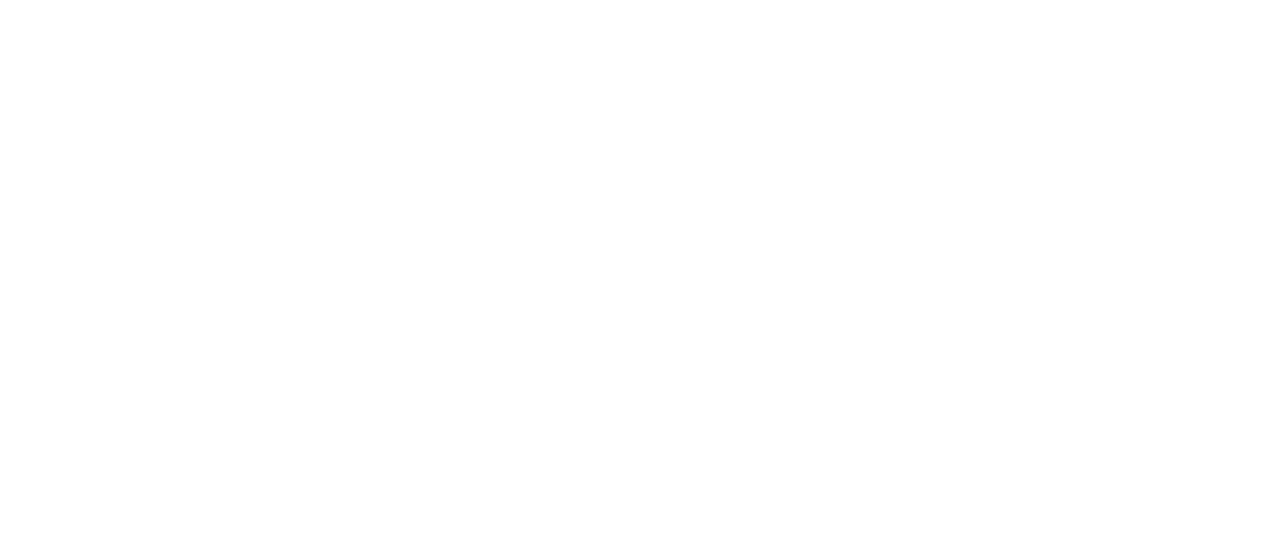
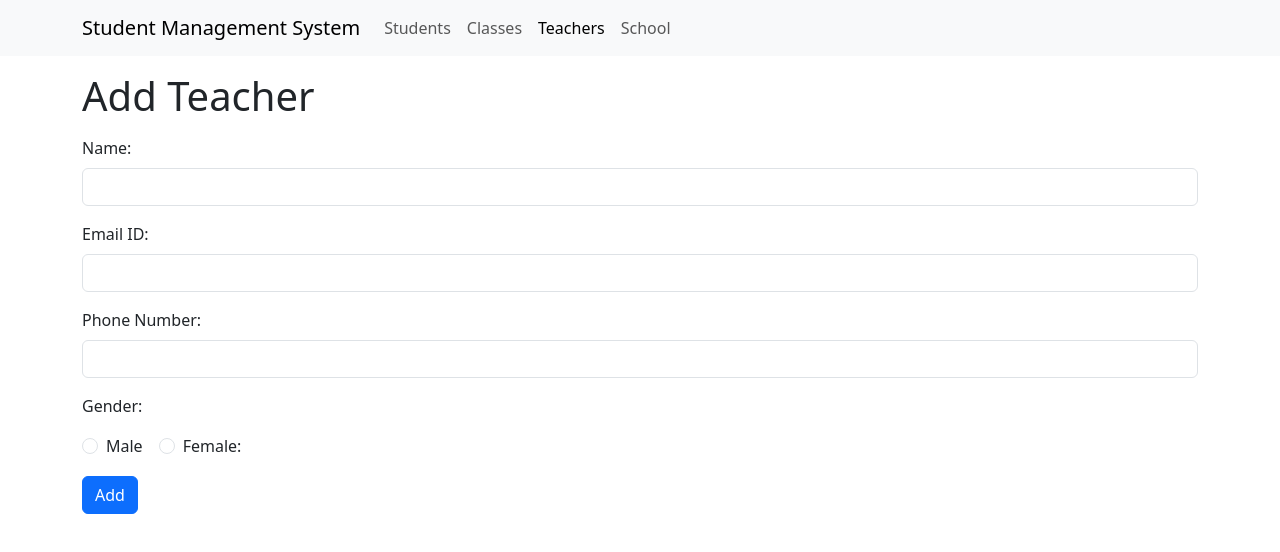
Before and after one commit to CindyRodrigues/school-management-frontend, a React (Vite) app: page /teachers/add in a window 1280 px wide. Shown: the top 552 px of the page. Built offline with nearby package versions, Linux system fonts and the light colour scheme.

Commit message:
feat: create add form and update form

```diff
--- a/src/features/teachers/TeacherForm.jsx
+++ b/src/features/teachers/TeacherForm.jsx
@@ -1,3 +1,108 @@
-const TeacherForm = () => {}
+import { useState } from "react"
+import Header from "../../components/Header"
+import { useLocation, useNavigate } from "react-router-dom"
+import { useDispatch } from "react-redux"
+import { addTeacherAsync, updateTeacherAsync } from "./teachersSlice"
+
+const TeacherForm = () => {
+    const location = useLocation()
+    const dispatch = useDispatch()
+    const navigate = useNavigate()
+
+    const [formData, setFormData] = useState({
+        name: location.state?.name || "",
+        email: location.state?.email || "",
+        phoneNumber: location.state?.phoneNumber || "",
+        gender: location.state?.gender || "",
+        department: location.state?.department || "",
+        qualifications: location.state?.qualifications || ""
+    })
+    const [successMessage, setSuccessMessage] = useState("")
+
+    const handleChange = (e) => {
+        const { name, value } = e.target
+        setFormData((prev) => ({
+            ...prev,
+            [name]: name === "phoneNumber" ? parseInt(value) : value
+        }))
+    }
+
+    const handleSubmit = (e) => {
+        e.preventDefault()
+
+        if(location.state) {
+            const teacherId = location.state?._id
+            const updatedTeacher = formData
+            dispatch(updateTeacherAsync({ teacherId, updatedTeacher }))
+            setSuccessMessage("Teacher updated successfully!")
+        } else {
+            const newTeacher = formData
+            dispatch(addTeacherAsync(newTeacher))
+            setSuccessMessage("Teacher added successfully!")
+        }
+
+        setTimeout(() => {
+            navigate("/teachers")
+        }, 1000)
+
+        setFormData({
+            name: "",
+            email: "",
+            phoneNumber: "",
+            gender: "",
+            department: "",
+            qualifications: ""
+        })
+    }
+
+    return (
+        <div>
+            <Header />
+            <main className="container py-3">
+                <h1 className="mb-3">{location.state ? "Edit Teacher" : "Add Teacher"}</h1>
+                <form onSubmit={handleSubmit}>
+                    <div className="mb-3">
+                        <label htmlFor="name" className="form-label">Name:</label>
+                        <input id="name" name="name" value={formData.name} type="text" className="form-control" onChange={handleChange} required />
+                    </div>
+                    <div className="mb-3">
+                        <label htmlFor="email" className="form-label">Email ID:</label>
+                        <input id="email" name="email" value={formData.email} type="text" className="form-control" onChange={handleChange} required />
+                    </div>
+                    <div className="mb-3">
+                        <label htmlFor="phoneNumber" className="form-label">Phone Number:</label>
+                        <input id="phoneNumber" name="phoneNumber" value={formData.phoneNumber} type="number" className="form-control" onChange={handleChange} required />
+                    </div>
+                    <div className="mb-3">
+                        <label className="mb-3">Gender:</label>
+                        <br />
+                        <div className="form-check form-check-inline">
+                            <input id="male" name="gender" value="Male" type="radio" className="form-check-input" onChange={handleChange} checked={formData.gender === "Male"} required />
+                            <label htmlFor="male" className="form-check-label">Male</label>
+                        </div>
+                        <div className="form-check form-check-inline">
+                            <input id="female" name="gender" value="Female" type="radio" className="form-check-input" onChange={handleChange} checked={formData.gender === "Female"} required />
+                            <label htmlFor="female" className="form-check-label">Female:</label>
+                        </div>
+                    </div>
+                    {location.state && (
+                        <>
+                            <div className="mb-3">
+                                <label htmlFor="department" className="form-label">Department:</label>
+                                <input id="department" name="department" value={formData.department} type="text" className="form-control" onChange={handleChange} />
+                            </div>
+                            <div className="mb-3">
+                                <label htmlFor="qualifications" className="form-label">Qualifications:</label>
+                                <input id="qualifications" name="qualifications" value={formData.qualifications} type="text" className="form-control" onChange={handleChange} />
+                            </div>
+                        </>
+                    )}
+                    <button type="submit" className="btn btn-primary mb-3">{location.state ? "Update" : "Add"}</button>
+                </form>
+                {successMessage && <p>{successMessage}</p>}
+            </main>
+        </div>
+    )
+}
 
 export default TeacherForm
```
